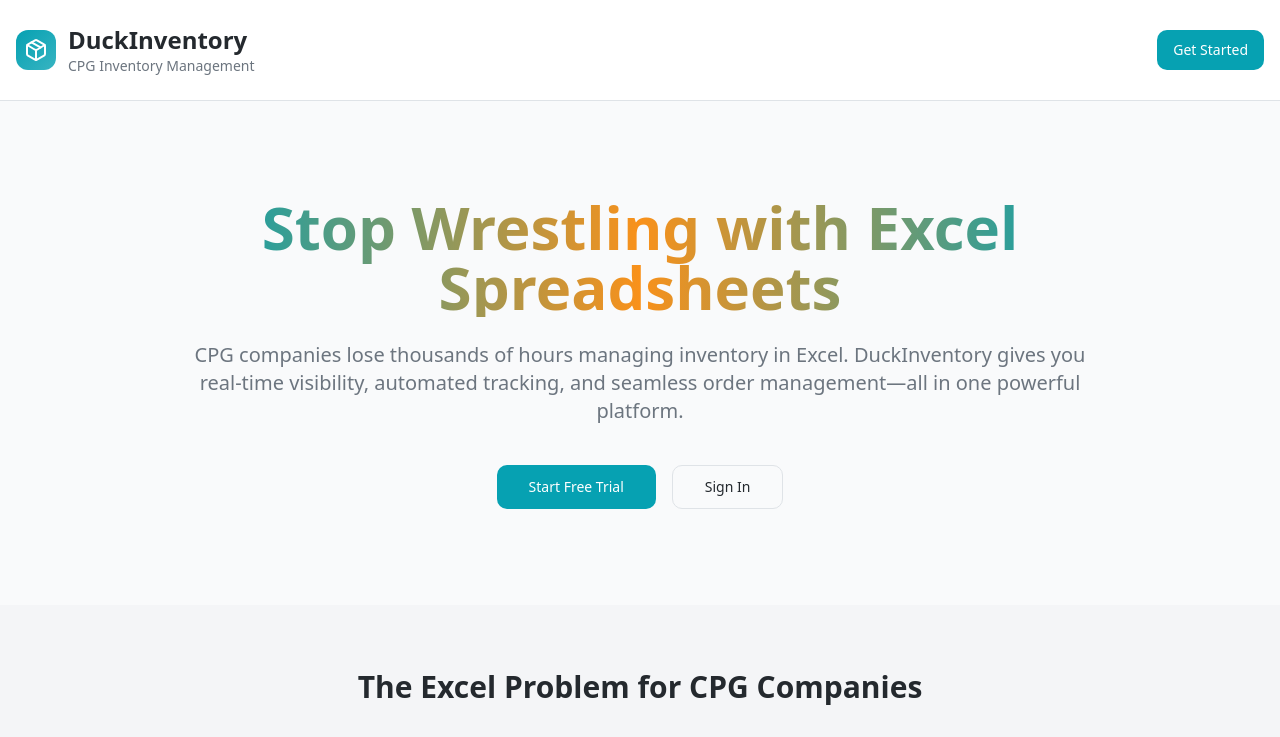
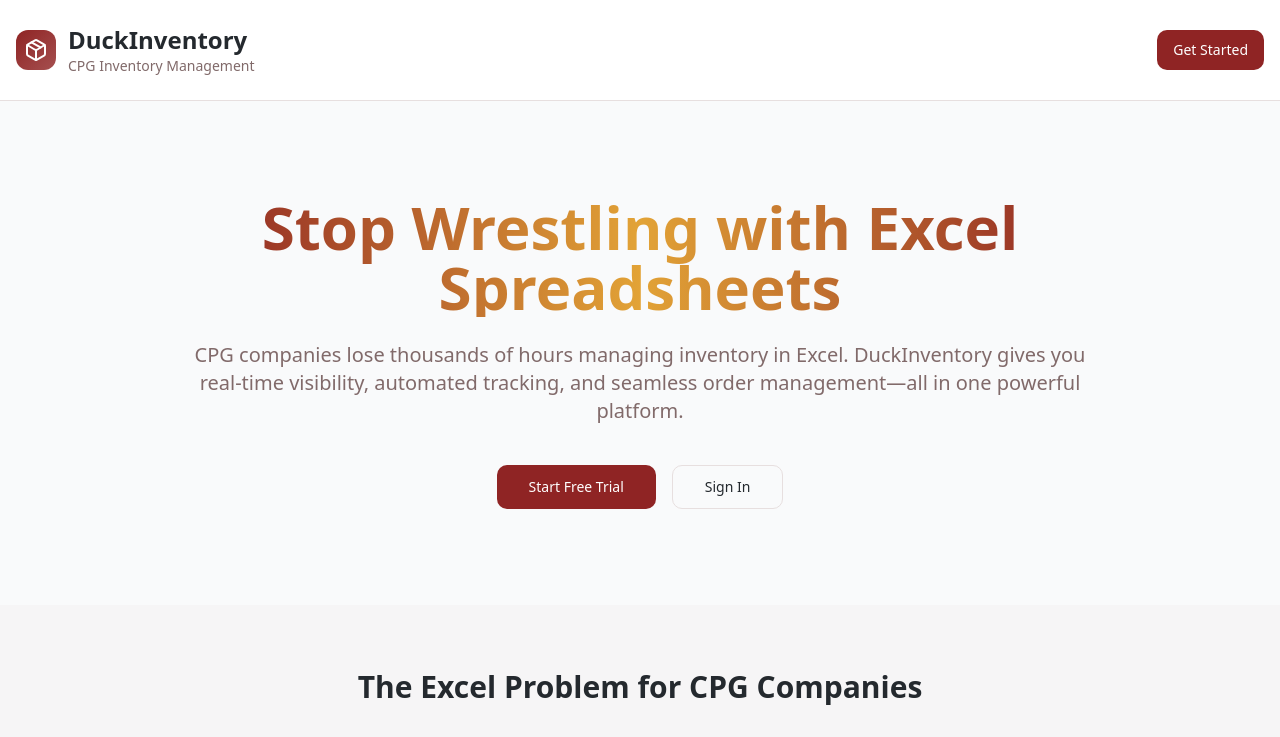
Before and after one commit to cylindrical-duck/duck-inventory-systems, a React (Vite) app: page / in a window 1280 px wide. Shown: the top 737 px of the page. Built offline with nearby package versions, Linux system fonts and the light colour scheme; the HTML template or start-up script is replaced by a standard one.

Commit message:
Refactor: Update color scheme to maroon

```diff
--- a/src/index.css
+++ b/src/index.css
@@ -17,24 +17,24 @@ All colors MUST be HSL.
     --popover: 0 0% 100%;
     --popover-foreground: 210 12% 16%;
 
-    --primary: 186 94% 36%;
+    --primary: 0 60% 35%;
     --primary-foreground: 0 0% 100%;
 
-    --secondary: 210 14% 89%;
-    --secondary-foreground: 210 12% 16%;
+    --secondary: 0 15% 90%;
+    --secondary-foreground: 0 60% 20%;
 
-    --muted: 210 14% 95%;
-    --muted-foreground: 210 8% 46%;
+    --muted: 0 10% 95%;
+    --muted-foreground: 0 10% 46%;
 
-    --accent: 32 95% 54%;
+    --accent: 38 75% 55%;
     --accent-foreground: 0 0% 100%;
 
     --destructive: 0 84% 60%;
     --destructive-foreground: 0 0% 100%;
 
-    --border: 210 14% 89%;
-    --input: 210 14% 89%;
-    --ring: 186 94% 36%;
+    --border: 0 15% 89%;
+    --input: 0 15% 89%;
+    --ring: 0 60% 35%;
 
     --radius: 0.75rem;
 
@@ -44,8 +44,8 @@ All colors MUST be HSL.
     --warning: 38 92% 50%;
     --warning-foreground: 0 0% 100%;
 
-    --gradient-primary: linear-gradient(135deg, hsl(186 94% 36%), hsl(186 94% 46%));
-    --gradient-accent: linear-gradient(135deg, hsl(32 95% 54%), hsl(32 95% 64%));
+    --gradient-primary: linear-gradient(135deg, hsl(0 60% 35%), hsl(0 60% 45%));
+    --gradient-accent: linear-gradient(135deg, hsl(38 75% 55%), hsl(38 75% 65%));
 
     --shadow-soft: 0 2px 8px -2px hsl(210 12% 16% / 0.08);
     --shadow-medium: 0 4px 16px -4px hsl(210 12% 16% / 0.12);
@@ -79,24 +79,24 @@ All colors MUST be HSL.
     --popover: 210 16% 14%;
     --popover-foreground: 210 14% 95%;
 
-    --primary: 186 94% 46%;
+    --primary: 0 60% 45%;
     --primary-foreground: 0 0% 100%;
 
-    --secondary: 210 12% 20%;
-    --secondary-foreground: 210 14% 95%;
+    --secondary: 0 12% 22%;
+    --secondary-foreground: 0 10% 95%;
 
-    --muted: 210 12% 20%;
-    --muted-foreground: 210 8% 65%;
+    --muted: 0 12% 22%;
+    --muted-foreground: 0 8% 65%;
 
-    --accent: 32 95% 54%;
+    --accent: 38 75% 55%;
     --accent-foreground: 0 0% 100%;
 
     --destructive: 0 84% 60%;
     --destructive-foreground: 0 0% 100%;
 
-    --border: 210 12% 20%;
-    --input: 210 12% 20%;
-    --ring: 186 94% 46%;
+    --border: 0 12% 22%;
+    --input: 0 12% 22%;
+    --ring: 0 60% 45%;
 
     --success: 142 71% 45%;
     --success-foreground: 0 0% 100%;
@@ -104,8 +104,8 @@ All colors MUST be HSL.
     --warning: 38 92% 50%;
     --warning-foreground: 0 0% 100%;
 
-    --gradient-primary: linear-gradient(135deg, hsl(186 94% 46%), hsl(186 94% 56%));
-    --gradient-accent: linear-gradient(135deg, hsl(32 95% 54%), hsl(32 95% 64%));
+    --gradient-primary: linear-gradient(135deg, hsl(0 60% 45%), hsl(0 60% 55%));
+    --gradient-accent: linear-gradient(135deg, hsl(38 75% 55%), hsl(38 75% 65%));
     --sidebar-background: 240 5.9% 10%;
     --sidebar-foreground: 240 4.8% 95.9%;
     --sidebar-primary: 224.3 76.3% 48%;
```
